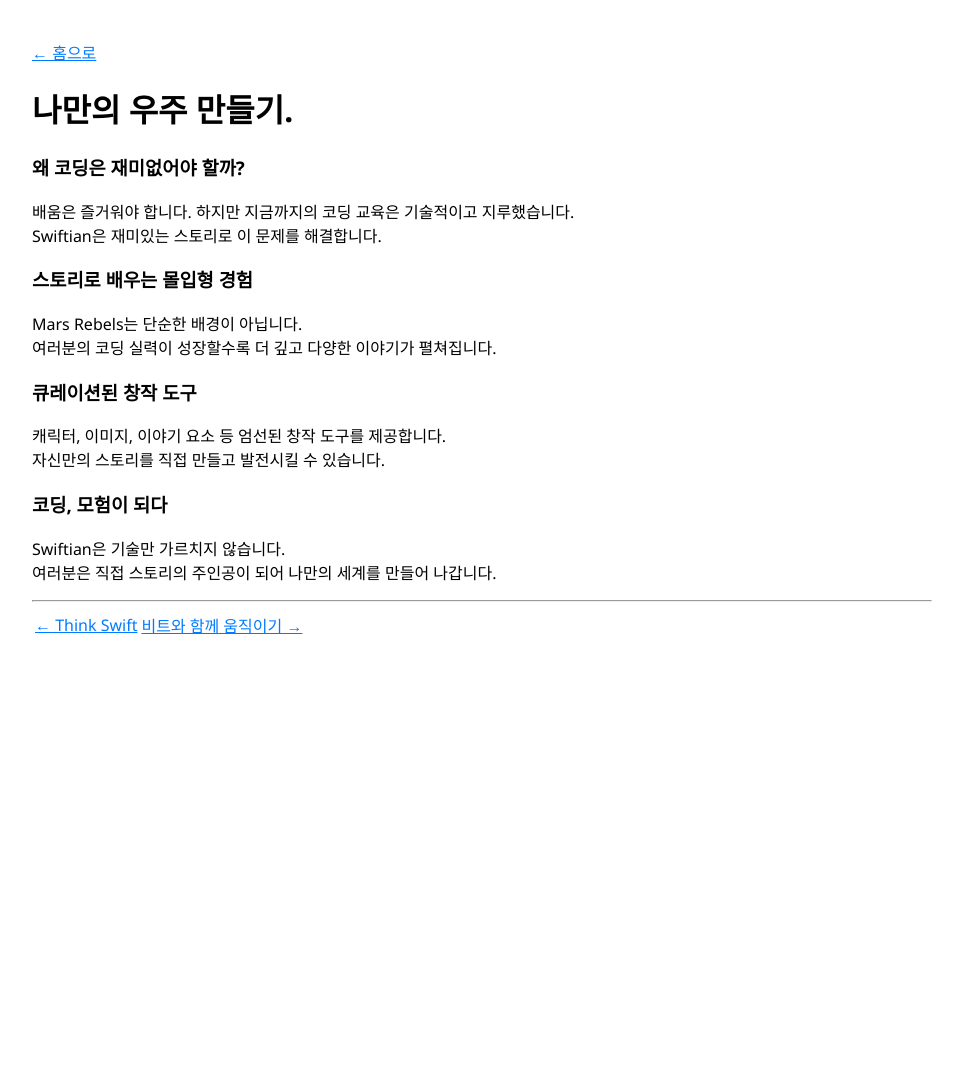
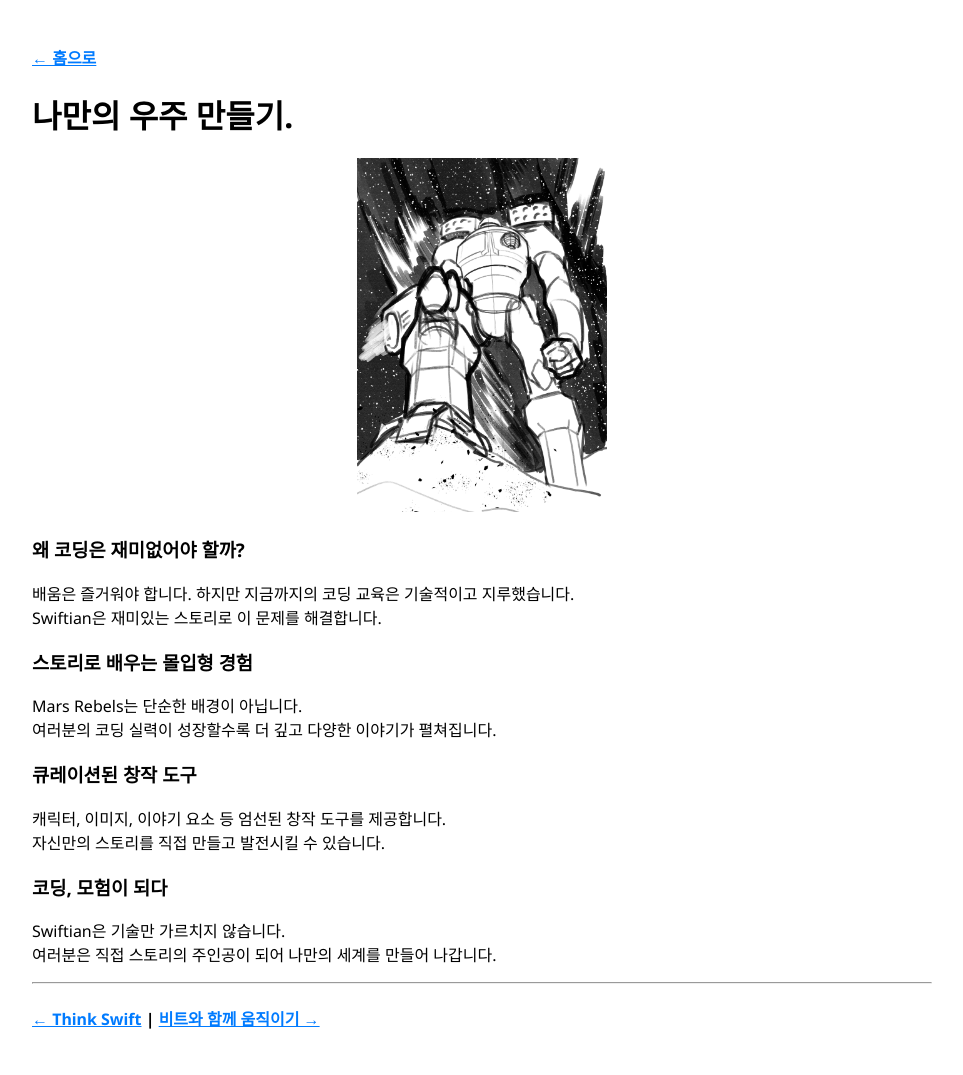
Before and after one commit to ThinkSwift/Swiftian, a Jekyll site: the page built from _languages/ko/universe/index.md, in a window 1280 px wide. Shown: the whole page, without its empty margins (158-1121 px from the left). Built offline with Jekyll 4.4.1, drawn with Linux system fonts in a browser that asks for light colours; before the commit the page ends 900 px from its top, so only the background shows below that.

Commit message:
Update index.md

```diff
--- a/_languages/ko/universe/index.md
+++ b/_languages/ko/universe/index.md
@@ -7,9 +7,13 @@
 lang: ko
 ---
 
-[← 홈으로](/ko/)
+#### [← 홈으로](/ko/)
 
 # 나만의 우주 만들기.
+
+<p align="center">
+  <img src="/assets/images/titan_sketch_800.jpg" alt="Titan Sketch" style="width: 100%; max-width: 250px; height: auto;">
+</p>
 
 ### 왜 코딩은 재미없어야 할까?
 배움은 즐거워야 합니다. 하지만 지금까지의 코딩 교육은 기술적이고 지루했습니다.
@@ -29,4 +33,4 @@
 
 ---
 
-[← Think Swift](/ko/coding/) | [비트와 함께 움직이기 →](/ko/groove/)
+#### [← Think Swift](/ko/coding/) | [비트와 함께 움직이기 →](/ko/groove/)
```
